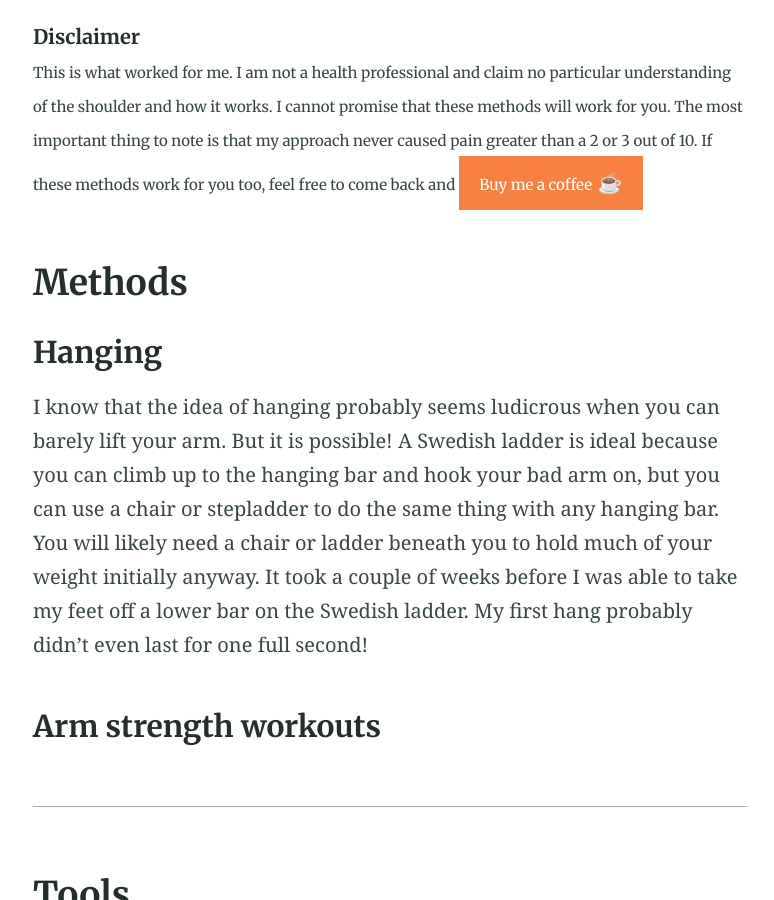
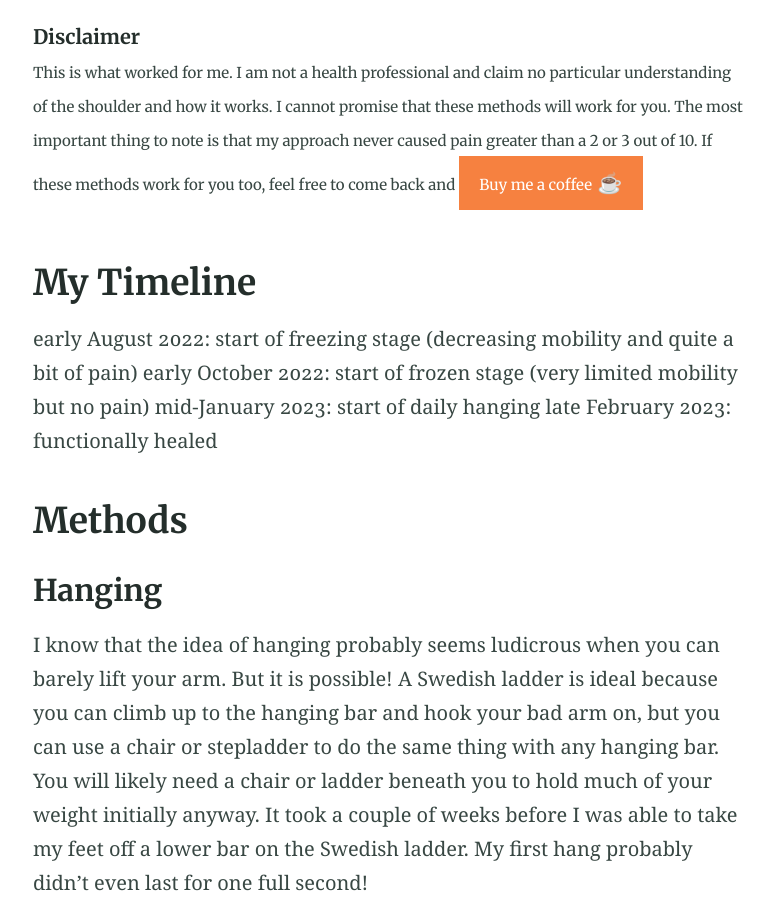
Before and after one commit to suzycc/heal-frozen-shoulder, a Jekyll site: the page built from index.md, in a window 1280 px wide and 900 px high, scrolled down 390 px. Shown: the whole window, without its empty margins (250-1024 px from the left). Built offline with Jekyll 4.4.1, drawn with Linux system fonts in a browser that asks for light colours; Markdown is read by kramdown in place of the engine named in the settings.

Commit message:
Update index.md

```diff
--- a/index.md
+++ b/index.md
@@ -9,6 +9,12 @@
 
 ###### Disclaimer
 <small>This is what worked for me. I am not a health professional and claim no particular understanding of the shoulder and how it works. I cannot promise that these methods will work for you. The most important thing to note is that my approach never caused pain greater than a 2 or 3 out of 10. If these methods work for you too, feel free to come back and </small> {% include button.html text="<small>Buy me a coffee</small> ☕️" link="https://buymeacoffee.com/daviddarnes#support" color="#f68140" %}
+
+## My Timeline
+early August 2022: start of freezing stage (decreasing mobility and quite a bit of pain)
+early October 2022: start of frozen stage (very limited mobility but no pain)
+mid-January 2023: start of daily hanging
+late February 2023: functionally healed
 
 ## Methods
 ### Hanging
```
